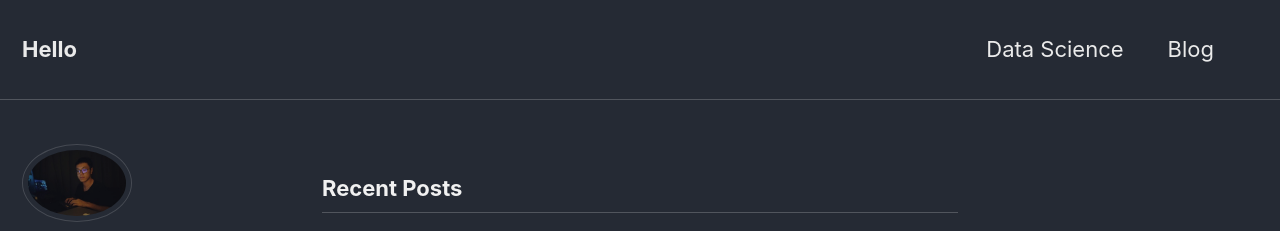
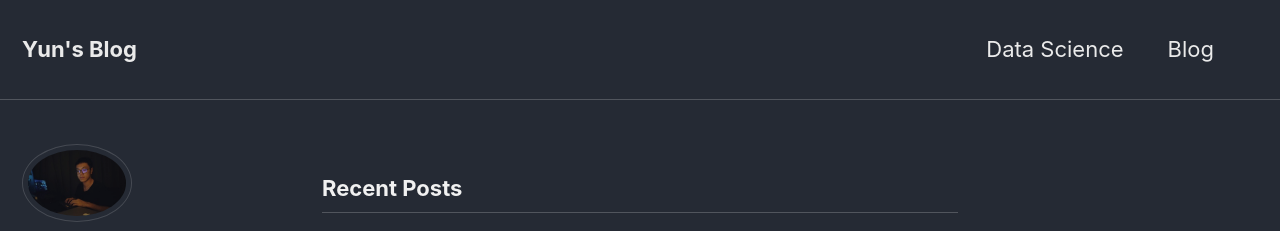
Before and after one commit to zyunsg/zyun, a Jekyll site: the page built from index.html, in a window 1280 px wide and 900 px high. Shown: the top 231 px of the window. Built offline with Jekyll 4.4.1, drawn with Linux system fonts in a browser that asks for light colours; the list of posts is cut into pages by our own code.

Commit message:
modify config

```diff
--- a/_config.yml
+++ b/_config.yml
@@ -9,7 +9,7 @@ minimal_mistakes_skin    : "dark" #"air", "aqua", "contrast", "dark", "dirt", "n
 
 # Site Settings
 locale                   : "en"
-title                    : "Hello"
+title                    : "Yun's Blog"
 title_separator          : "-"
 name                     : "Yun Zhang"
 description              : "Welcome to my blog."
```
